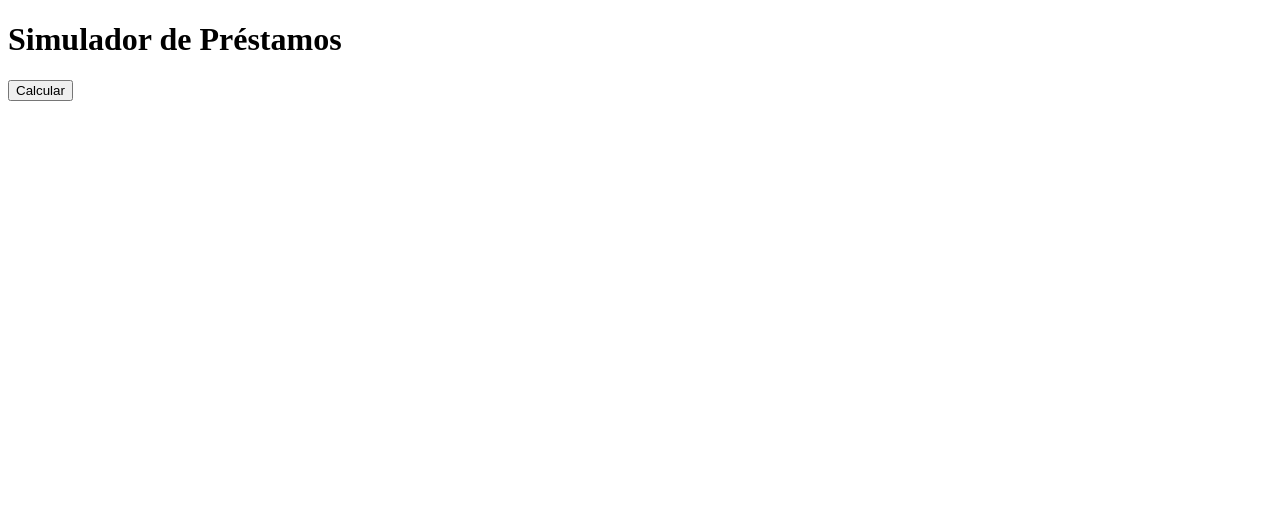
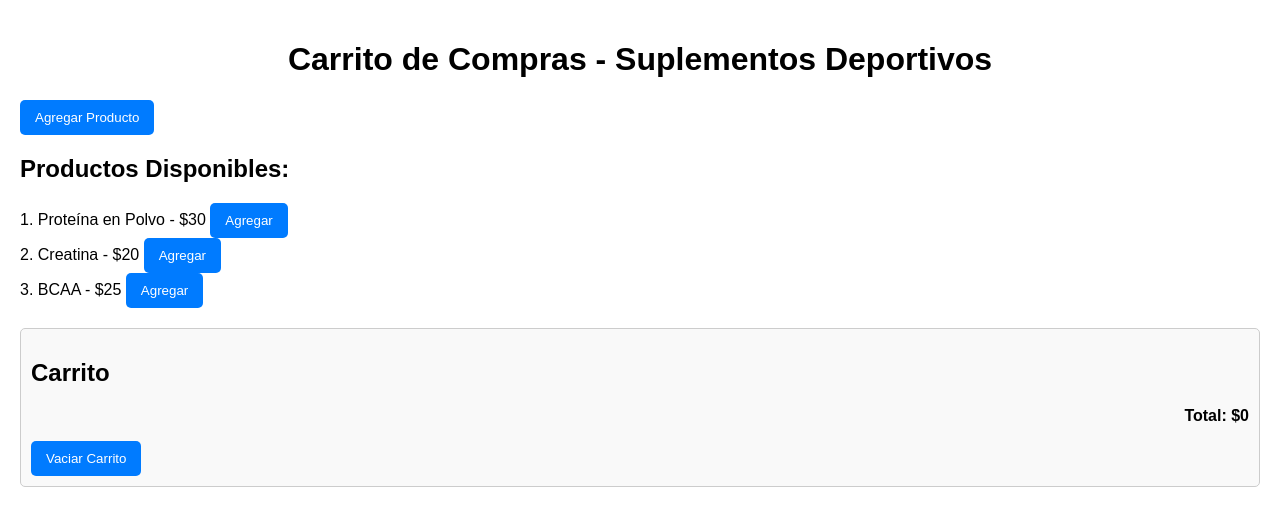
Before and after one commit to RamiroRolon/PreEntrega1RolonJs, a plain HTML site: page index.html in a window 1280 px wide. Drawn offline with Linux system fonts and the light colour scheme.

Commit message:
2daentregajs

```diff
--- a/app.js
+++ b/app.js
@@ -1,29 +1,57 @@
-function calcularPrestamo() {
-    var monto = parseFloat(prompt("Ingrese el monto del préstamo:"));
-    var tasa = parseFloat(prompt("Ingrese la tasa de interés (%):"));
-    var plazo = parseInt(prompt("Ingrese el plazo en meses:"));
+var productos = [
+    { id: 1, nombre: "Proteína en Polvo", precio: 30 },
+    { id: 2, nombre: "Creatina", precio: 20 },
+    { id: 3, nombre: "BCAA", precio: 25 }
+];
 
-    if (isNaN(monto) || isNaN(tasa) || isNaN(plazo) || monto <= 0 || tasa <= 0 || plazo <= 0) {
-        alert("Por favor, ingrese valores válidos.");
-        return;
+var carrito = [];
+
+// Funciones
+function mostrarProductos() {
+    var productosList = document.getElementById("productos-list");
+    productosList.innerHTML = "<h2>Productos Disponibles:</h2>";
+
+    productos.forEach(function(producto) {
+        var productoItem = document.createElement("div");
+        productoItem.classList.add("producto");
+        productoItem.innerHTML = `${producto.id}. ${producto.nombre} - $${producto.precio} <button onclick="agregarProducto(${producto.id})">Agregar</button>`;
+        productosList.appendChild(productoItem);
+    });
+}
+
+function actualizarCarrito() {
+    var carritoList = document.getElementById("carrito-list");
+    var total = 0;
+
+    carritoList.innerHTML = "";
+    carrito.forEach(function(producto) {
+        var carritoItem = document.createElement("li");
+        carritoItem.textContent = `${producto.nombre} - $${producto.precio}`;
+        carritoList.appendChild(carritoItem);
+        total += producto.precio;
+    });
+
+    var totalElement = document.getElementById("total");
+    totalElement.textContent = `Total: $${total}`;
+}
+
+
+
+function agregarProducto(id) {
+    var productoSeleccionado = productos.find(function(producto) {
+        return producto.id === id;
+    });
+
+    if (productoSeleccionado) {
+        carrito.push(productoSeleccionado);
+        actualizarCarrito();
     }
+}
 
-    var tasaInteresMensual = tasa / 100 / 12;
-    var cuotaMensual = (monto * tasaInteresMensual) / (1 - Math.pow(1 + tasaInteresMensual, -plazo));
+function vaciarCarrito() {
+    carrito = [];
+    actualizarCarrito();
+}
 
-    var resultado = "Cuota mensual: $" + cuotaMensual.toFixed(2);
-    console.log(resultado);
-
-    var desglose = "Desglose de Pagos Mensuales:\n";
-    var saldoRestante = monto;
-
-    for (var mes = 1; mes <= plazo; mes++) {
-        var interesMensual = saldoRestante * tasaInteresMensual;
-        var principalMensual = cuotaMensual - interesMensual;
-        saldoRestante -= principalMensual;
-
-        desglose += "Mes " + mes + " - Cuota: $" + cuotaMensual.toFixed(2) + " - Interés: $" + interesMensual.toFixed(2) + " - Principal: $" + principalMensual.toFixed(2) + " - Saldo Restante: $" + saldoRestante.toFixed(2) + "\n";
-    }
-
-    console.log(desglose);
-}
+// Ejecución de las funciones
+mostrarProductos();
--- a/index.html
+++ b/index.html
@@ -3,11 +3,27 @@
 <head>
     <meta charset="UTF-8">
     <meta name="viewport" content="width=device-width, initial-scale=1.0">
-    <title>Simulador de Prestamos</title>
+    <link rel="stylesheet" href="style.css">
+    <title>Carrito de Compras - Suplementos Deportivos</title>
 </head>
 <body>
-    <h1>Simulador de Préstamos</h1>
-    <button onclick="calcularPrestamo()">Calcular</button>
-<script src="app.js"></script>
+    <h1>Carrito de Compras - Suplementos Deportivos</h1>
+
+    <button onclick="agregarProducto()">Agregar Producto</button>
+
+    <div id="productos-list">
+        <!-- Aquí se mostrará la lista de productos -->
+    </div>
+
+    <div id="carrito">
+        <h2>Carrito</h2>
+        <ul id="carrito-list">
+            <!-- Aquí se mostrará el contenido del carrito -->
+        </ul>
+        <p id="total">Total: $0</p>
+        <button onclick="vaciarCarrito()">Vaciar Carrito</button>
+    </div>
+
+    <script src="app.js"></script>
 </body>
 </html>
--- /dev/null
+++ b/style.css
@@ -0,0 +1,39 @@
+body {
+    font-family: Arial, sans-serif;
+    margin: 0;
+    padding: 20px;
+}
+
+h1 {
+    text-align: center;
+}
+
+#productos-list {
+    margin-top: 20px;
+}
+
+#carrito {
+    margin-top: 20px;
+    padding: 10px;
+    border: 1px solid #ccc;
+    background-color: #f9f9f9;
+    border-radius: 5px;
+}
+
+#total {
+    text-align: right;
+    font-weight: bold;
+}
+
+button {
+    background-color: #007bff;
+    color: white;
+    border: none;
+    padding: 10px 15px;
+    border-radius: 5px;
+    cursor: pointer;
+}
+
+button:hover {
+    background-color: #0056b3;
+}
```
